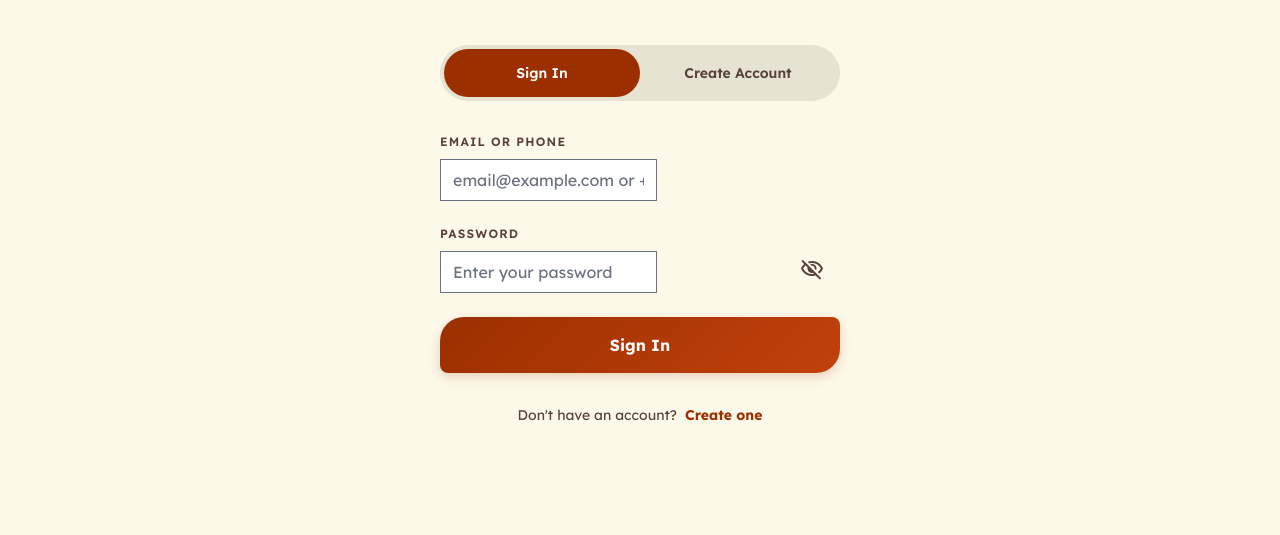
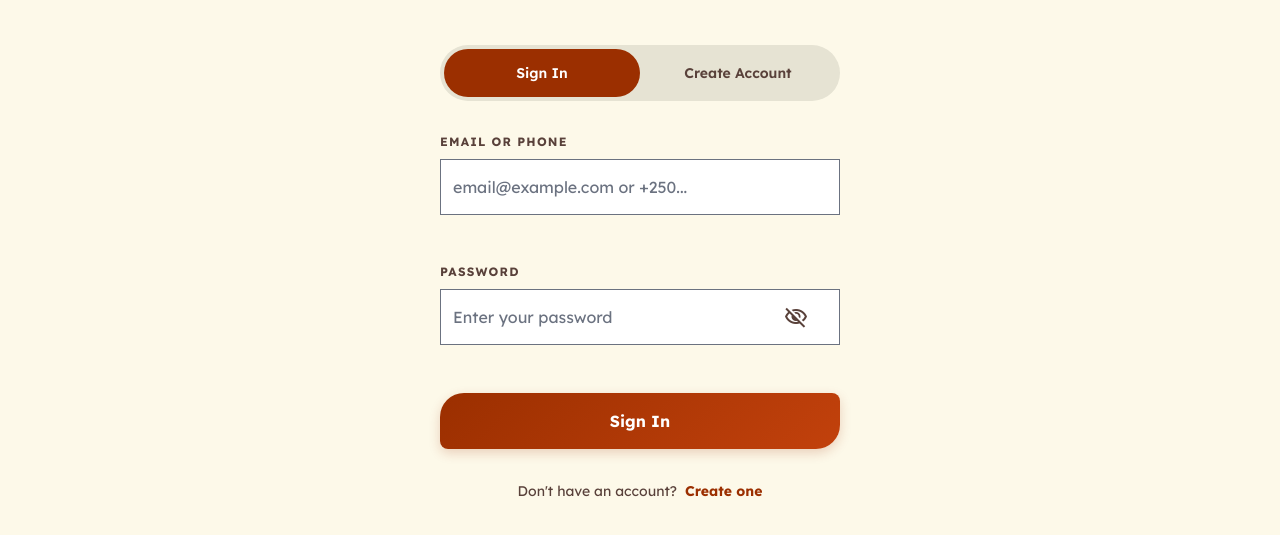
Before and after one commit to kawacukennedy/inkomoko, a plain HTML site: page frontend/auth.html in a window 1280 px wide. Shown: the part 281-816 px from the top of the page. Drawn offline with nearby package versions, Linux system fonts and the light colour scheme; sample sign-in values are in the browser's storage.

Commit message:
Uplift form field design across the entire application with premium rounded inputs and improved icon positioning

```diff
--- a/frontend/auth.html
+++ b/frontend/auth.html
@@ -151,42 +151,38 @@
     <!-- Auth Form -->
     <form id="authForm" style="width:100%;display:flex;flex-direction:column;gap:1.5rem" onsubmit="handleAuth(event)">
       <!-- Name (signup only) -->
-      <div id="nameGroup" style="display:none">
-        <label style="font-family:var(--font-label);font-size:0.75rem;font-weight:600;text-transform:uppercase;letter-spacing:0.1em;color:var(--on-surface-variant);margin-bottom:0.5rem;display:block">
-          Full Name
-        </label>
-        <input type="text" id="fullName" class="input-field" placeholder="Enter your full name">
+      <div id="nameGroup" class="form-group" style="display:none">
+        <label class="form-label" for="fullName">Full Name</label>
+        <div class="input-wrapper">
+          <input type="text" id="fullName" class="form-input" placeholder="Enter your full name">
+        </div>
       </div>
 
       <!-- Email / Phone -->
-      <div>
-        <label style="font-family:var(--font-label);font-size:0.75rem;font-weight:600;text-transform:uppercase;letter-spacing:0.1em;color:var(--on-surface-variant);margin-bottom:0.5rem;display:block">
-          Email or Phone
-        </label>
-        <input type="text" id="emailPhone" class="input-field" placeholder="email@example.com or +250..." required>
+      <div class="form-group">
+        <label class="form-label" for="emailPhone">Email or Phone</label>
+        <div class="input-wrapper">
+          <input type="text" id="emailPhone" class="form-input" placeholder="email@example.com or +250..." required>
+        </div>
       </div>
 
       <!-- Password -->
-      <div>
-        <label style="font-family:var(--font-label);font-size:0.75rem;font-weight:600;text-transform:uppercase;letter-spacing:0.1em;color:var(--on-surface-variant);margin-bottom:0.5rem;display:block">
-          Password
-        </label>
-        <div style="position:relative">
-          <input type="password" id="password" class="input-field" placeholder="Enter your password" required>
-          <button type="button" onclick="togglePassword()" style="position:absolute;right:1rem;top:50%;transform:translateY(-50%);color:var(--on-surface-variant)">
+      <div class="form-group">
+        <label class="form-label" for="password">Password</label>
+        <div class="input-wrapper">
+          <input type="password" id="password" class="form-input" placeholder="Enter your password" required>
+          <button type="button" onclick="togglePassword()" aria-label="Toggle password visibility">
             <span class="material-symbols-outlined" id="passToggle">visibility_off</span>
           </button>
         </div>
       </div>
 
       <!-- Role Selection (signup only) -->
-      <div id="roleGroup" style="display:none">
-        <label style="font-family:var(--font-label);font-size:0.75rem;font-weight:600;text-transform:uppercase;letter-spacing:0.1em;color:var(--on-surface-variant);margin-bottom:0.75rem;display:block">
-          I am joining as...
-        </label>
+      <div id="roleGroup" class="form-group" style="display:none">
+        <label class="form-label">I am joining as...</label>
         <div style="display:grid;grid-template-columns:1fr 1fr;gap:1.5rem">
           <button type="button" onclick="selectRole('elder')" id="roleElder"
-                  style="padding:1rem;border-radius:2rem 0.5rem 2rem 0.5rem;background:var(--surface-container-highest);text-align:center;transition:all 0.4s;border:2px solid transparent;overflow:hidden">
+                  style="padding:1rem;border-radius:2rem 0.5rem 2rem 0.5rem;background:var(--surface-container-highest);text-align:center;transition:all 0.4s;border:2.5px solid transparent;overflow:hidden">
             <div style="width:100%;aspect-ratio:3/4;margin-bottom:0.75rem;border-radius:1.5rem 0.4rem 1.5rem 0.4rem;overflow:hidden">
               <img src="/assets/images/elder.png" style="width:100%;height:100%;object-fit:cover;filter:grayscale(100%) contrast(1.1);transition:transform 0.4s">
             </div>
@@ -194,7 +190,7 @@
             <p style="font-size:0.7rem;color:var(--on-surface-variant);margin-top:0.25rem;text-transform:uppercase;letter-spacing:0.05em">Share Legacy</p>
           </button>
           <button type="button" onclick="selectRole('youth')" id="roleYouth"
-                  style="padding:1rem;border-radius:0.5rem 2rem 0.5rem 2rem;background:var(--surface-container-highest);text-align:center;transition:all 0.4s;border:2px solid transparent;overflow:hidden">
+                  style="padding:1rem;border-radius:0.5rem 2rem 0.5rem 2rem;background:var(--surface-container-highest);text-align:center;transition:all 0.4s;border:2.5px solid transparent;overflow:hidden">
             <div style="width:100%;aspect-ratio:3/4;margin-bottom:0.75rem;border-radius:0.4rem 1.5rem 0.4rem 1.5rem;overflow:hidden">
               <img src="/assets/images/youth.png" style="width:100%;height:100%;object-fit:cover;filter:grayscale(100%) contrast(1.1);transition:transform 0.4s">
             </div>
--- a/frontend/css/styles.css
+++ b/frontend/css/styles.css
@@ -235,33 +235,88 @@ input, textarea, select {
 
 /* Auth / Forms */
 .form-group {
-  margin-bottom: 24px;
+  margin-bottom: 1.5rem;
   display: flex;
   flex-direction: column;
+  width: 100%;
 }
 
 .form-label {
   font-family: var(--font-label);
-  font-size: 0.875rem;
-  font-weight: 600;
+  font-size: 0.75rem;
+  font-weight: 700;
+  text-transform: uppercase;
+  letter-spacing: 0.1em;
   color: var(--on-surface-variant);
-  margin-bottom: 8px;
+  margin-bottom: 0.5rem;
+  display: block;
+}
+
+.input-wrapper {
+  position: relative;
+  width: 100%;
 }
 
 .form-input {
-  height: 56px;
-  background: var(--surface-container-lowest);
-  border: 1px solid var(--outline-variant);
-  border-radius: 12px;
-  padding: 0 16px;
+  width: 100%;
+  min-height: 56px;
+  background: var(--surface-container-low);
+  border: 1.5px solid var(--outline-variant);
+  border-radius: 1rem;
+  padding: 0 1.25rem;
   font-size: 1rem;
   color: var(--on-surface);
+  transition: all 0.3s cubic-bezier(0.4, 0, 0.2, 1);
+  font-family: var(--font-body);
+  display: flex;
+  align-items: center;
+}
+
+textarea.form-input {
+  height: auto;
+  padding: 1rem 1.25rem;
+  line-height: 1.6;
+}
+
+.form-input::placeholder {
+  color: var(--on-surface-variant);
+  opacity: 0.5;
 }
 
 .form-input:focus {
   outline: none;
   border-color: var(--primary);
-  box-shadow: 0 0 0 2px var(--primary-fixed-dim);
+  background: var(--surface-container-lowest);
+  box-shadow: 0 0 0 3px var(--primary-fixed), 0 8px 16px -4px rgba(155, 47, 0, 0.08);
+  transform: translateY(-1px);
+}
+
+.input-wrapper .form-input {
+  padding-right: 3.5rem;
+}
+
+.input-wrapper .material-symbols-outlined {
+  position: absolute;
+  right: 1.25rem;
+  top: 50%;
+  transform: translateY(-50%);
+  color: var(--on-surface-variant);
+  pointer-events: none;
+}
+
+.input-wrapper button {
+  position: absolute;
+  right: 0.75rem;
+  top: 50%;
+  transform: translateY(-50%);
+  padding: 0.5rem;
+  border-radius: 50%;
+  color: var(--on-surface-variant);
+  transition: background 0.2s;
+}
+
+.input-wrapper button:hover {
+  background: var(--surface-container-highest);
 }
 
 /* Cards */
```
Also changed, not shown: frontend/explore.html (+1 -1 lines), frontend/family-manager.html (+2 -2 lines), frontend/onboarding.html (+4 -4 lines), frontend/record.html (+4 -4 lines), frontend/settings.html (+3 -3 lines), frontend/story.html (+1 -1 lines).
